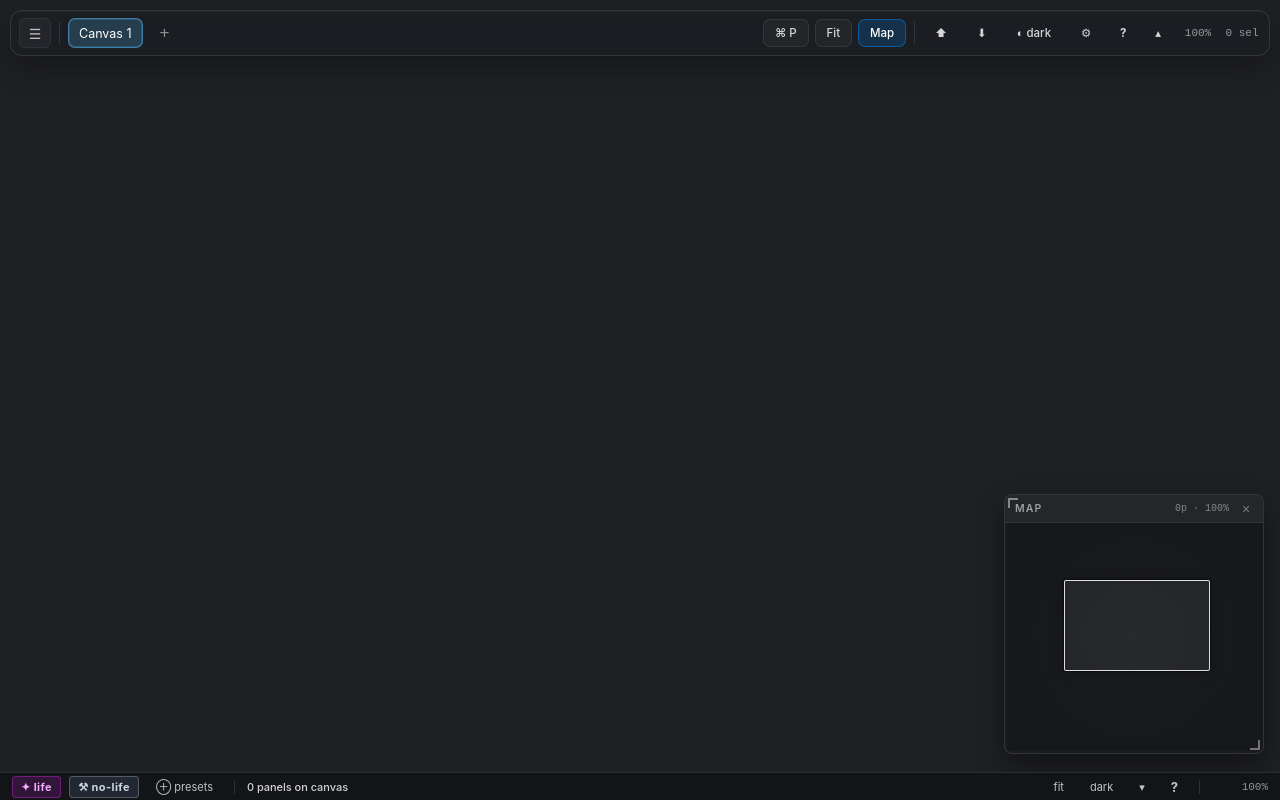
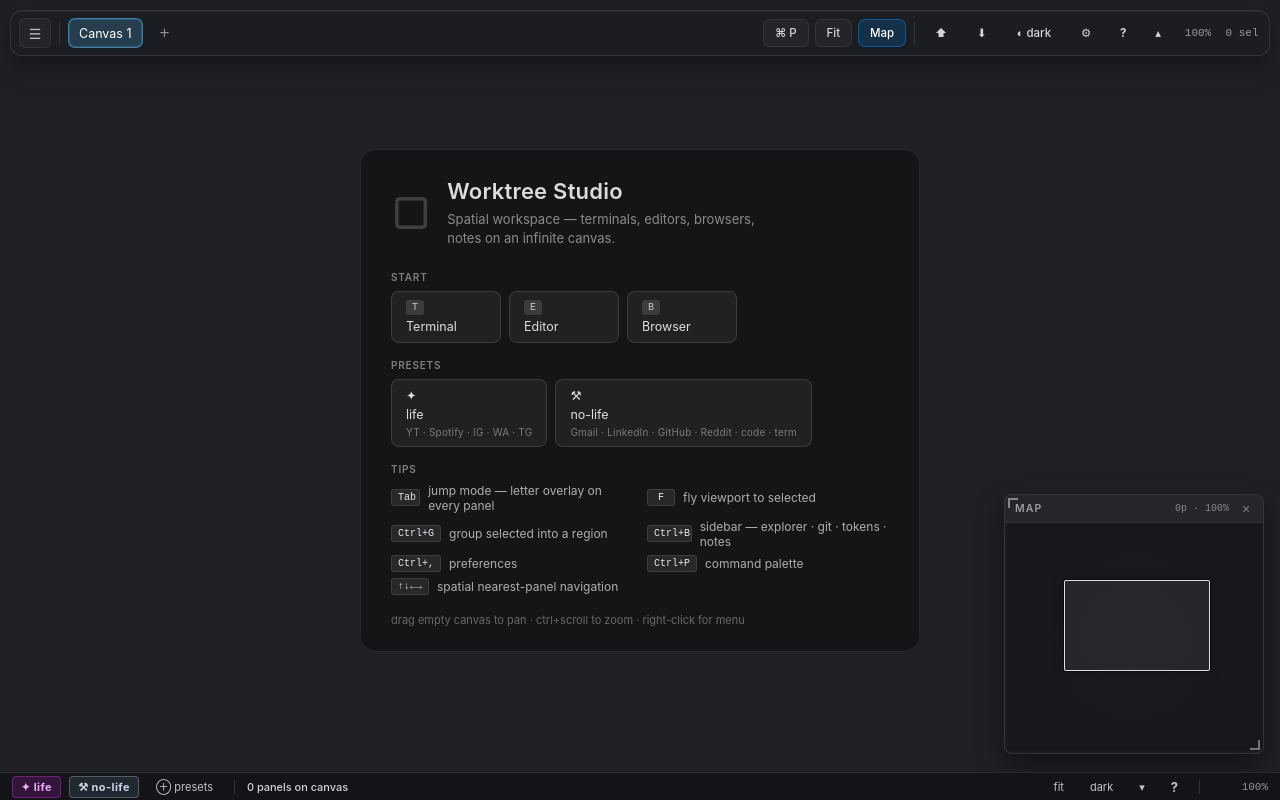
Before and after one commit to lucifer-prashant/deck, a React (Vite) app: page / in a window 1280 px wide. Built offline with nearby package versions, Linux system fonts and the light colour scheme.

Commit message:
fix: restore empty state, hide when annotations exist too
Empty state now checks both panels AND annotations (sticky notes,
pasted images, text labels, drawings) before showing. Creating any
annotation on a blank canvas dismisses the onboarding message.

```diff
--- a/src/App.tsx
+++ b/src/App.tsx
@@ -7,6 +7,7 @@ import WorkspaceChrome from './components/WorkspaceChrome'
 import Sidebar from './components/Sidebar'
 import StatusBar from './components/StatusBar'
 import HelpOverlay from './components/HelpOverlay'
+import EmptyState from './components/EmptyState'
 import JumpOverlay from './components/JumpOverlay'
 import PopoutWindow from './components/PopoutWindow'
 import { useWorkspaceStore } from './store/workspaceStore'
@@ -35,6 +36,9 @@ function MainAppShell() {
     undo,
     redo,
     theme,
+    panels,
+    tabs,
+    activeTabId,
     toggleMinimap,
     setJumpMode,
     selectPanel,
@@ -617,6 +621,9 @@ function MainAppShell() {
     return () => { offD?.(); offR?.() }
   }, [])
 
+  const tab = tabs.find(t => t.id === activeTabId)
+  const isEmpty = Object.keys(panels).length === 0 && (!tab?.annotations || tab.annotations.length === 0)
+
   return (
     <div className="app">
       {chromeVisible && <WorkspaceChrome />}
@@ -631,6 +638,7 @@ function MainAppShell() {
 
       <Sidebar />
       <AppCanvas />
+      {isEmpty && <EmptyState />}
       <StatusBar />
       {commandPaletteOpen && <CommandPalette />}
       <PanelFinder />
```
